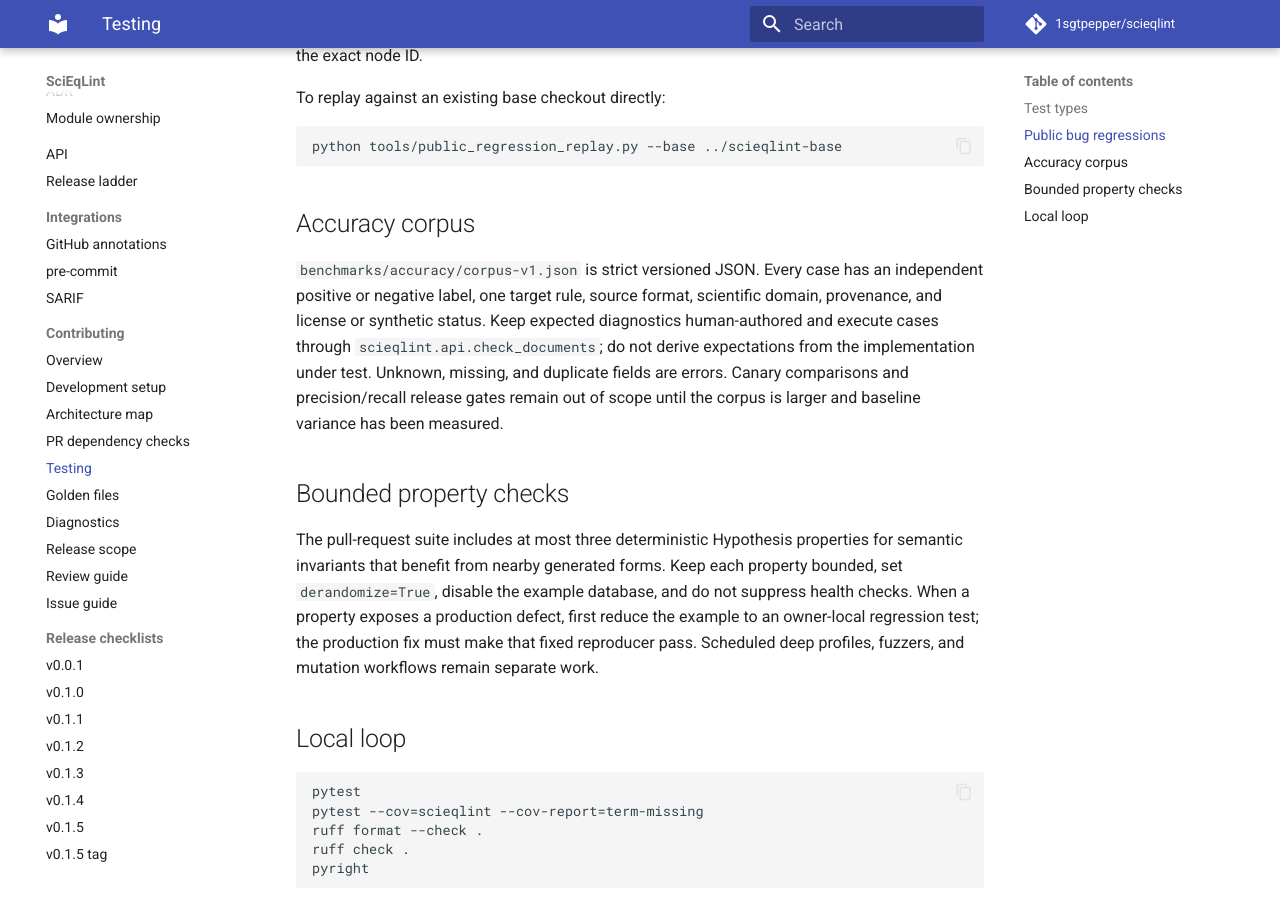
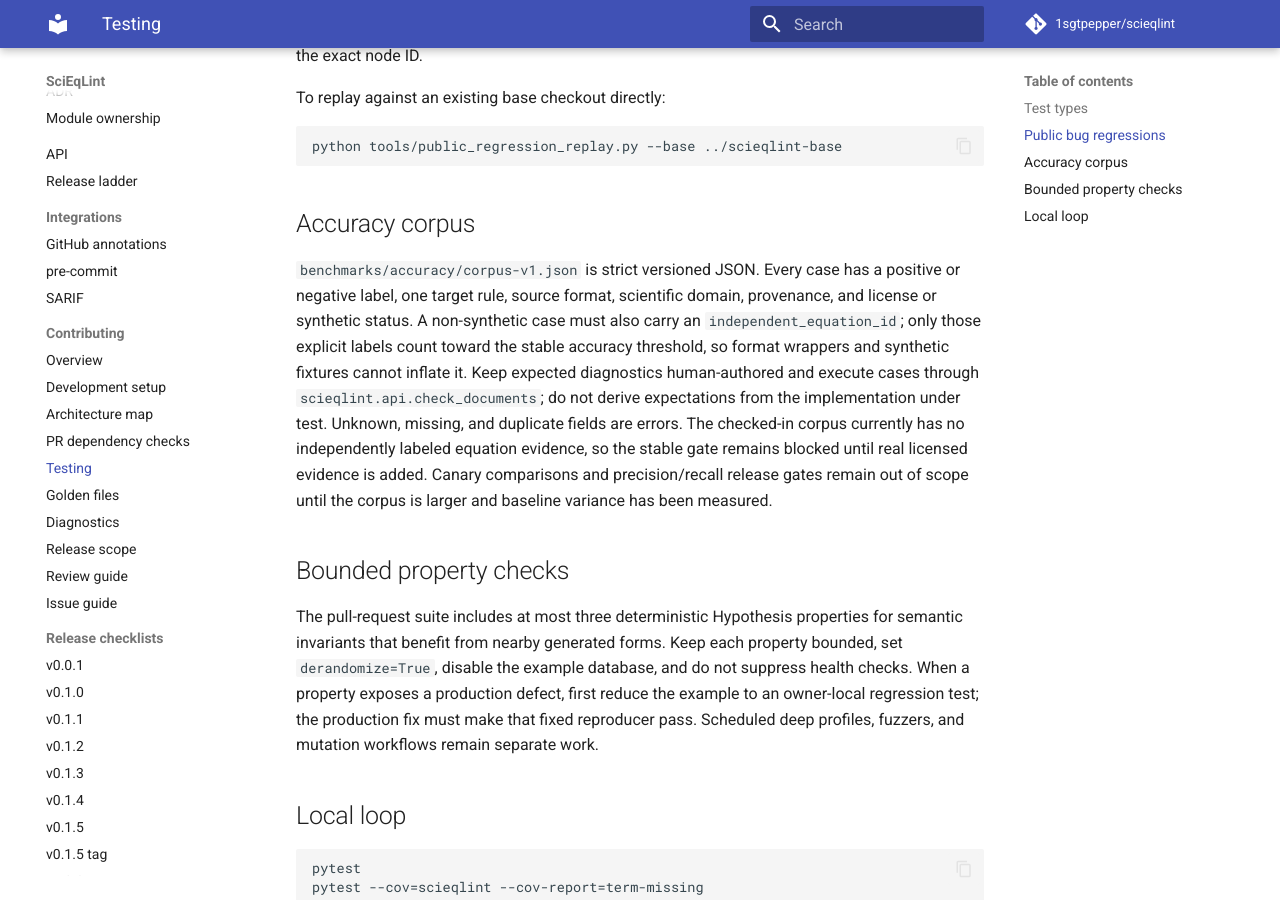
Before and after one commit to 1sgtpepper/scieqlint, an MkDocs documentation site: the page built from docs/contributing/testing.md, in a window 1280 px wide and 900 px high, scrolled down 1056 px. Built offline with MkDocs 1.6.1 and Material for MkDocs 9.7.7, drawn with Linux system fonts in a browser that asks for light colours; comment, search, counter and statistics services are not loaded.

Commit message:
test: harden release evidence gates

```diff
--- a/docs/contributing/testing.md
+++ b/docs/contributing/testing.md
@@ -43,13 +43,18 @@ python tools/public_regression_replay.py --base ../scieqlint-base
 
 ## Accuracy corpus
 
-`benchmarks/accuracy/corpus-v1.json` is strict versioned JSON. Every case has an
-independent positive or negative label, one target rule, source format, scientific
-domain, provenance, and license or synthetic status. Keep expected diagnostics
-human-authored and execute cases through `scieqlint.api.check_documents`; do not derive
-expectations from the implementation under test. Unknown, missing, and duplicate fields
-are errors. Canary comparisons and precision/recall release gates remain out of scope
-until the corpus is larger and baseline variance has been measured.
+`benchmarks/accuracy/corpus-v1.json` is strict versioned JSON. Every case has a
+positive or negative label, one target rule, source format, scientific domain,
+provenance, and license or synthetic status. A non-synthetic case must also carry
+an `independent_equation_id`; only those explicit labels count toward the stable
+accuracy threshold, so format wrappers and synthetic fixtures cannot inflate it.
+Keep expected diagnostics human-authored and execute cases through
+`scieqlint.api.check_documents`; do not derive expectations from the implementation
+under test. Unknown, missing, and duplicate fields are errors. The checked-in corpus
+currently has no independently labeled equation evidence, so the stable gate remains
+blocked until real licensed evidence is added. Canary comparisons and precision/recall
+release gates remain out of scope until the corpus is larger and baseline variance has
+been measured.
 
 ## Bounded property checks
 
```
Also changed, not shown: CHANGELOG.md (+10 -7 lines), RELEASE_CHECKLIST.md (+3 -3 lines), SPEC.md (+7 -6 lines), docs/releases/v1.0.0-contract-readiness.md (+6 -6 lines), docs/releases/v1.0.0-stabilization-checklist.md (+9 -8 lines), docs/releases/v1.1.0-checklist.md (+4 -4 lines), 4 other files.
